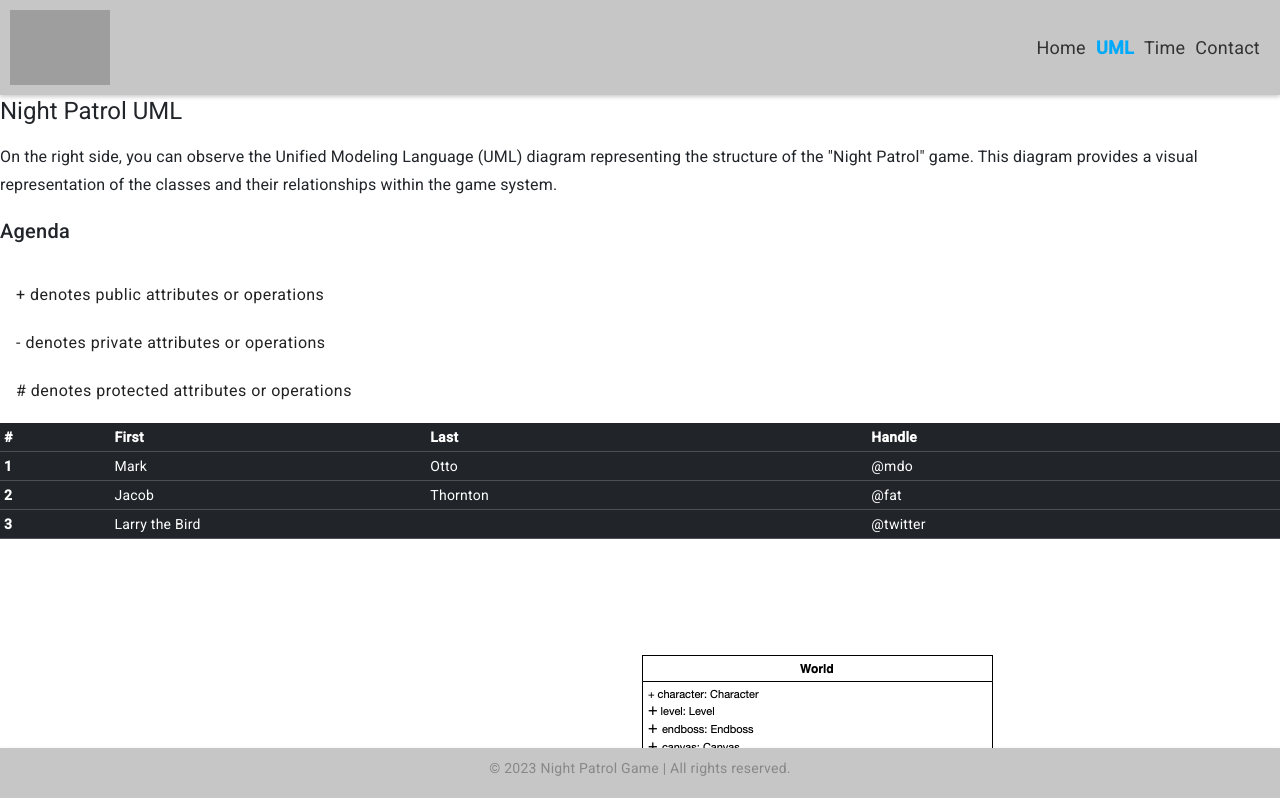
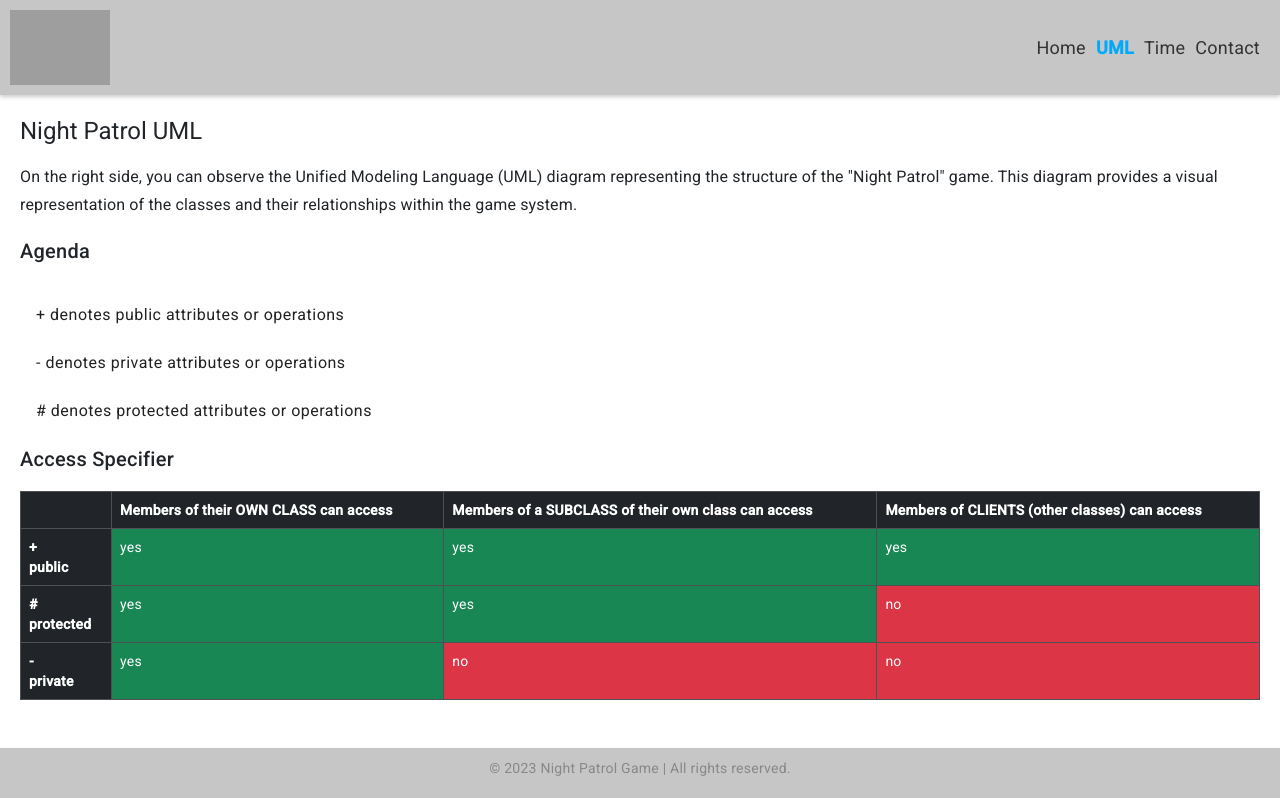
Before and after one commit to friedersinger/Night_Patrol_Anuglar_Explain, an Angular app: page /uml in a window 1280 px wide. Shown: the top 798 px of the page. Built offline with nearby package versions, Linux system fonts and the light colour scheme; grey boxes are pictures that could not be loaded.

Commit message:
bootstrap table edit

```diff
--- a/src/app/uml/uml.component.html
+++ b/src/app/uml/uml.component.html
@@ -1,9 +1,10 @@
+<div class="padding">
   <h1>Night Patrol UML</h1>
   <h3>
-  On the right side, you can observe the Unified Modeling Language (UML) diagram
-  representing the structure of the "Night Patrol" game. This diagram provides a
-  visual representation of the classes and their relationships within the game
-  system.
+    On the right side, you can observe the Unified Modeling Language (UML)
+    diagram representing the structure of the "Night Patrol" game. This diagram
+    provides a visual representation of the classes and their relationships
+    within the game system.
   </h3>
   <div>
     <h2>Agenda</h2>
@@ -19,32 +20,36 @@
       >
     </mat-list>
 
-  <table class="table table-sm table-dark">
+    <h2>Access Specifier</h2>
+    <table class="table table-bordered table-dark">
       <thead>
         <tr>
-        <th scope="col">#</th>
-        <th scope="col">First</th>
-        <th scope="col">Last</th>
-        <th scope="col">Handle</th>
+          <th scope="col"></th>
+          <th scope="col">Members of their OWN CLASS can access</th>
+          <th scope="col">
+            Members of a SUBCLASS of their own class can access
+          </th>
+          <th scope="col">Members of CLIENTS (other classes) can access</th>
         </tr>
       </thead>
       <tbody>
         <tr>
-        <th scope="row">1</th>
-        <td>Mark</td>
-        <td>Otto</td>
-        <td>@mdo</td>
+          <th scope="row"><strong>+</strong><br />public</th>
+          <td class="bg-success">yes</td>
+          <td class="bg-success">yes</td>
+          <td class="bg-success">yes</td>
         </tr>
         <tr>
-        <th scope="row">2</th>
-        <td>Jacob</td>
-        <td>Thornton</td>
-        <td>@fat</td>
+          <th scope="row"><strong>#</strong><br />protected</th>
+          <td class="bg-success">yes</td>
+          <td class="bg-success">yes</td>
+          <td class="bg-danger">no</td>
         </tr>
         <tr>
-        <th scope="row">3</th>
-        <td colspan="2">Larry the Bird</td>
-        <td>@twitter</td>
+          <th scope="row"><strong>-</strong><br />private</th>
+          <td class="bg-success">yes</td>
+          <td class="bg-danger">no</td>
+          <td class="bg-danger">no</td>
         </tr>
       </tbody>
     </table>
@@ -53,3 +58,4 @@
       <img src="assets/img/Class_Diagram.drawio.png" alt="" />
     </div>
   </div>
+</div>
--- a/src/app/uml/uml.component.scss
+++ b/src/app/uml/uml.component.scss
@@ -1,12 +1,12 @@
-html {
-  padding: 21px;
-}
-
 .inner-content {
   overflow-x: auto;
   padding: 100px;
 }
 
-li {
-  font-size: 16px;
+
+.padding {
+  padding-left: 20px;
+  padding-right: 20px;
+  padding-top: 20px;
+  padding-bottom: 100px;
 }
```
Lines whose indentation alone changed are shown as unchanged.
